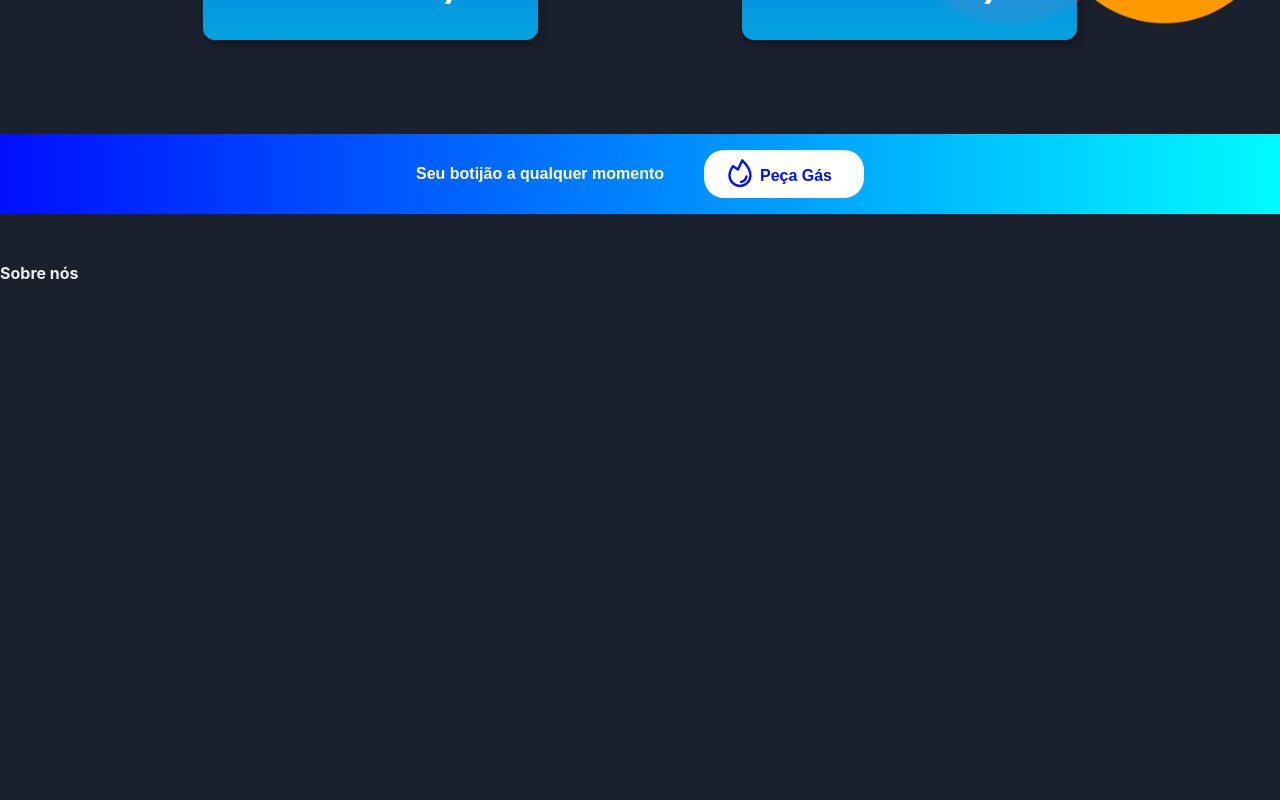
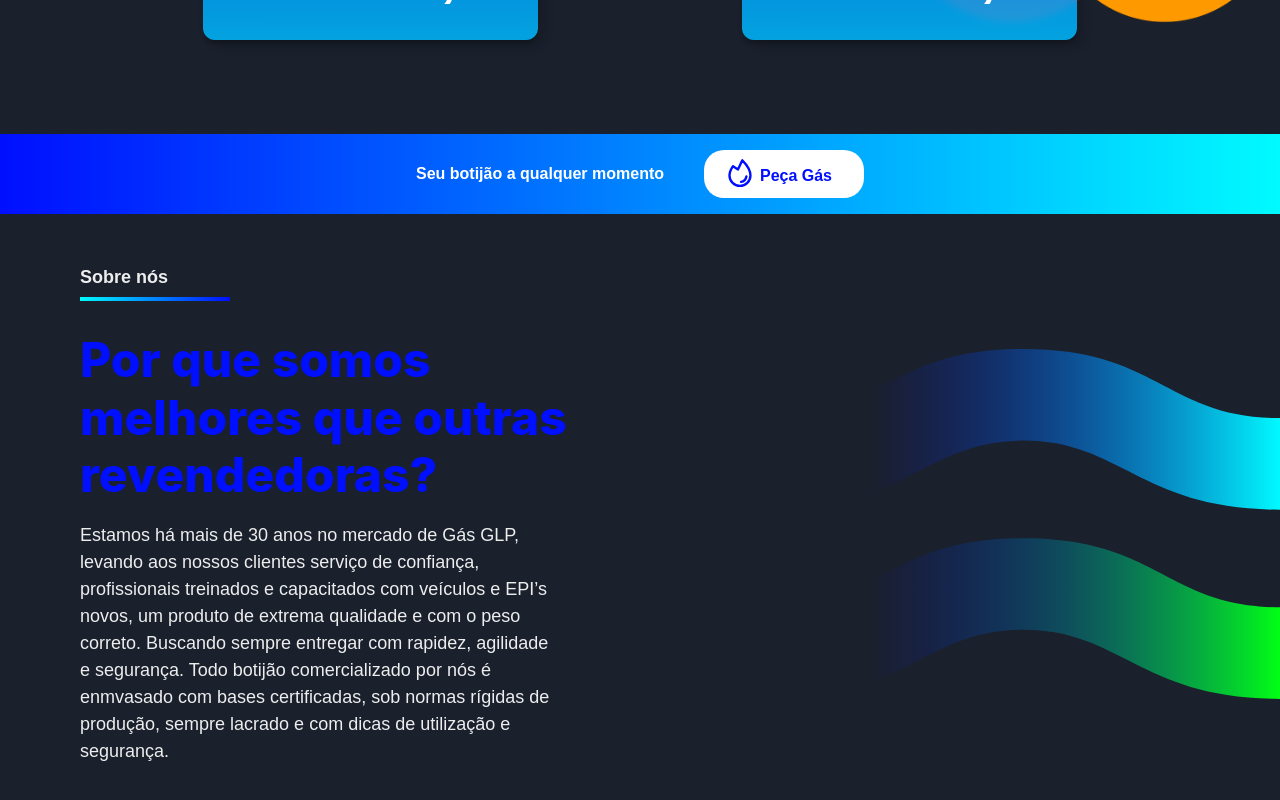
Before and after one commit to joaomarr/Gasutil, a Next.js app: page / in a window 1280 px wide. Shown: the part 1444-2244 px from the top of the page. Before the commit the page ends 1777 px from the top, so only its background shows below. Built offline with nearby package versions, Linux system fonts and the light colour scheme.

Commit message:
About us section

```diff
--- a/pages/index.js
+++ b/pages/index.js
@@ -19,6 +19,7 @@
 import MasterCardLogo from '../public/images/MasterCardLogo.png'
 import VisaLogo from '../public/images/VisaLogo.png'
 import BotijaoFaixa from '../public/svg/BotijaoFaixa.js'
+import UltragazWaves from '../public/svg/UltragazWaves.js'
 
 export default function Home() {
   return (
@@ -155,11 +156,51 @@
         </Text>
         <PecaGas />
       </Flex>
-      <Box my="50px">
+      <Flex
+        my="50px"
+        flexDirection={{xs: "column", md: "row"}}
+        justify={{md: "space-between"}}
+      >
+        <Box px={{xs: "25px", md: 20}} my="auto" w={{xs: "100%", md: "50%"}}>
+          <Text as="h5" fontSize={{xs: "md", md: "lg"}} fontWeight={700} position="relative" mb="40px"
+             _before={{
+              content: `""`,
+              position: "absolute",
+              bottom: "-10px",
+              width: "150px",
+              height: "4px",
+              bgGradient: "linear(to-r, ultragazCyan, ultragazBlue)",
+            }}
+          >
+            Sobre nós
+          </Text>
+          <Box>
+            <Heading
+              as="h3"
+              my="18px"
+              w={{xs: "100%", md: "500px"}}
+              fontSize={{xs: "3xl", md: "5xl"}}
+              color="ultragazBlue"
+              fontWeight={800}
+            >
+              Por que somos melhores que outras revendedoras?
+            </Heading>
+            <Text as="p" fontSize={{xs: "base", md: "lg"}}>
+              Estamos há mais de 30 anos no mercado de Gás GLP, levando aos nossos clientes serviço de confiança, profissionais treinados e capacitados com veículos e EPI’s novos, um produto de extrema qualidade e com o peso correto.
+              Buscando sempre entregar com rapidez, agilidade e segurança.
+              Todo botijão comercializado por nós é enmvasado com bases certificadas, sob normas rígidas de produção, sempre lacrado e com dicas de utilização e segurança.
+            </Text>
+          </Box>
+        </Box>
+        <Box w={{xs: "100%", md: "40%"}} maxW="600px" my="25px">
+          <UltragazWaves />
+        </Box>
+      </Flex>
+      <Box
+        style={{background: "linear-gradient(90deg, #FFFFFF 10.1%, rgba(255, 255, 255, 0) 100%)",}}
+      >
         <Box>
-          <Heading as="h5" fontSize="md">
-            Sobre nós
-          </Heading>
+
         </Box>
       </Box>
     </>
--- /dev/null
+++ b/public/svg/UltragazWaves.js
@@ -0,0 +1,44 @@
+export default function UltragazWaves() {
+    return (
+        <svg
+          xmlns="http://www.w3.org/2000/svg"
+          width="auto"
+          height="auto"
+          fill="none"
+          viewBox="0 0 360 260"
+        >
+      <path
+        fill="url(#paint0_linear_813_254)"
+        d="M-1 259.721c98.27 0 111.538-48.576 180.5-48.576 68.963 0 82.232 48.576 180.5 48.576v-64.409c-79.753 0-85.147-48.575-180.5-48.575S78.753 195.312-1 195.312v64.409z"
+      ></path>
+      <path
+        fill="url(#paint1_linear_813_254)"
+        d="M-1 126.705c98.27 0 111.538-48.576 180.5-48.576 68.963 0 82.232 48.576 180.5 48.576v-64.41c-79.753 0-85.147-48.574-180.5-48.574S78.753 62.296-1 62.296v64.409z"
+      ></path>
+      <defs>
+        <linearGradient
+          id="paint0_linear_813_254"
+          x1="-1.03"
+          x2="360.043"
+          y1="203.246"
+          y2="203.246"
+          gradientUnits="userSpaceOnUse"
+        >
+          <stop offset="0.203" stopColor="#000FFF" stopOpacity="0"></stop>
+          <stop offset="1" stopColor="#01FF15"></stop>
+        </linearGradient>
+        <linearGradient
+          id="paint1_linear_813_254"
+          x1="-1.03"
+          x2="360.043"
+          y1="70.23"
+          y2="70.23"
+          gradientUnits="userSpaceOnUse"
+        >
+          <stop offset="0.203" stopColor="#000FFF" stopOpacity="0"></stop>
+          <stop offset="1" stopColor="#00FAFF"></stop>
+        </linearGradient>
+      </defs>
+    </svg>
+    );
+  }
```
